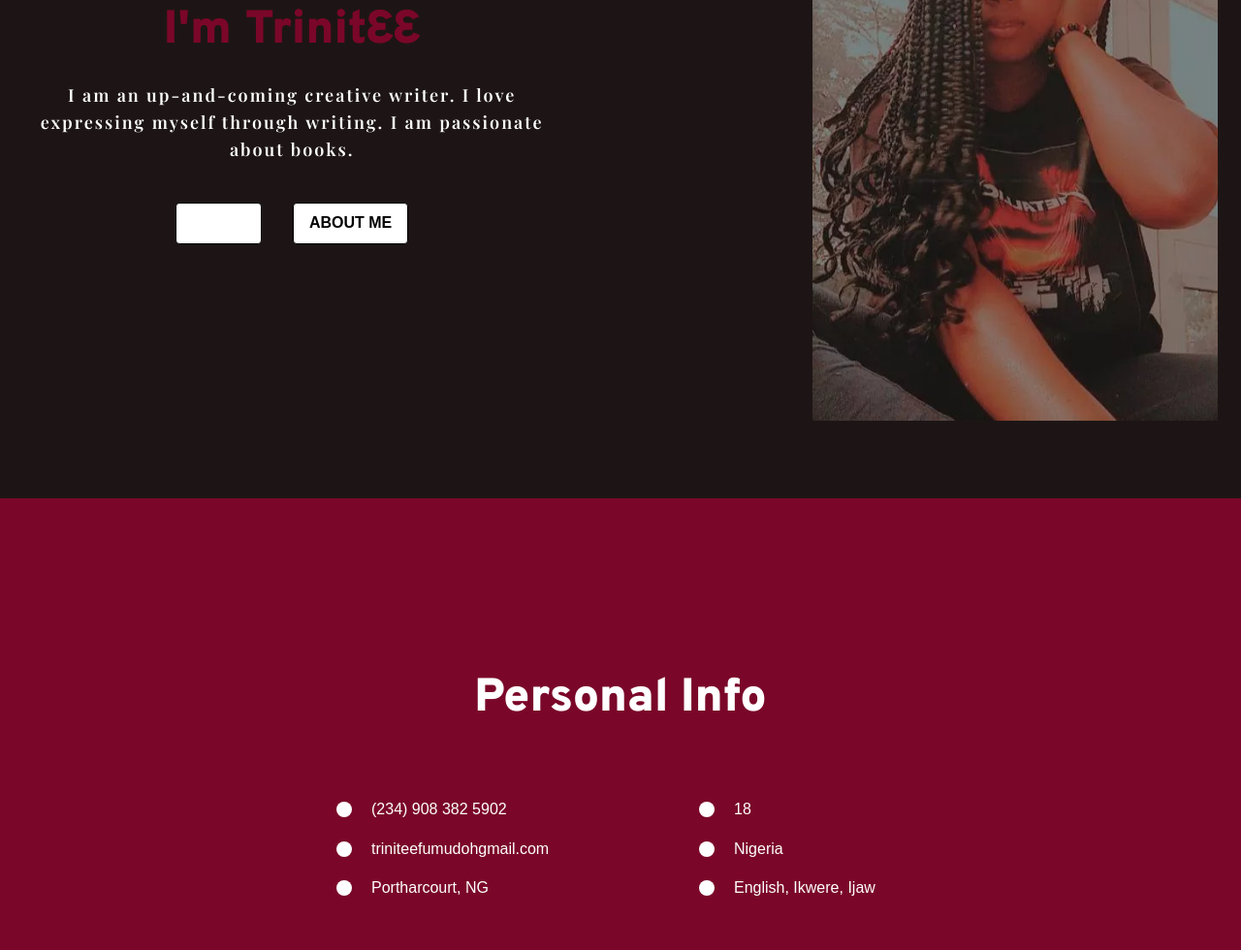
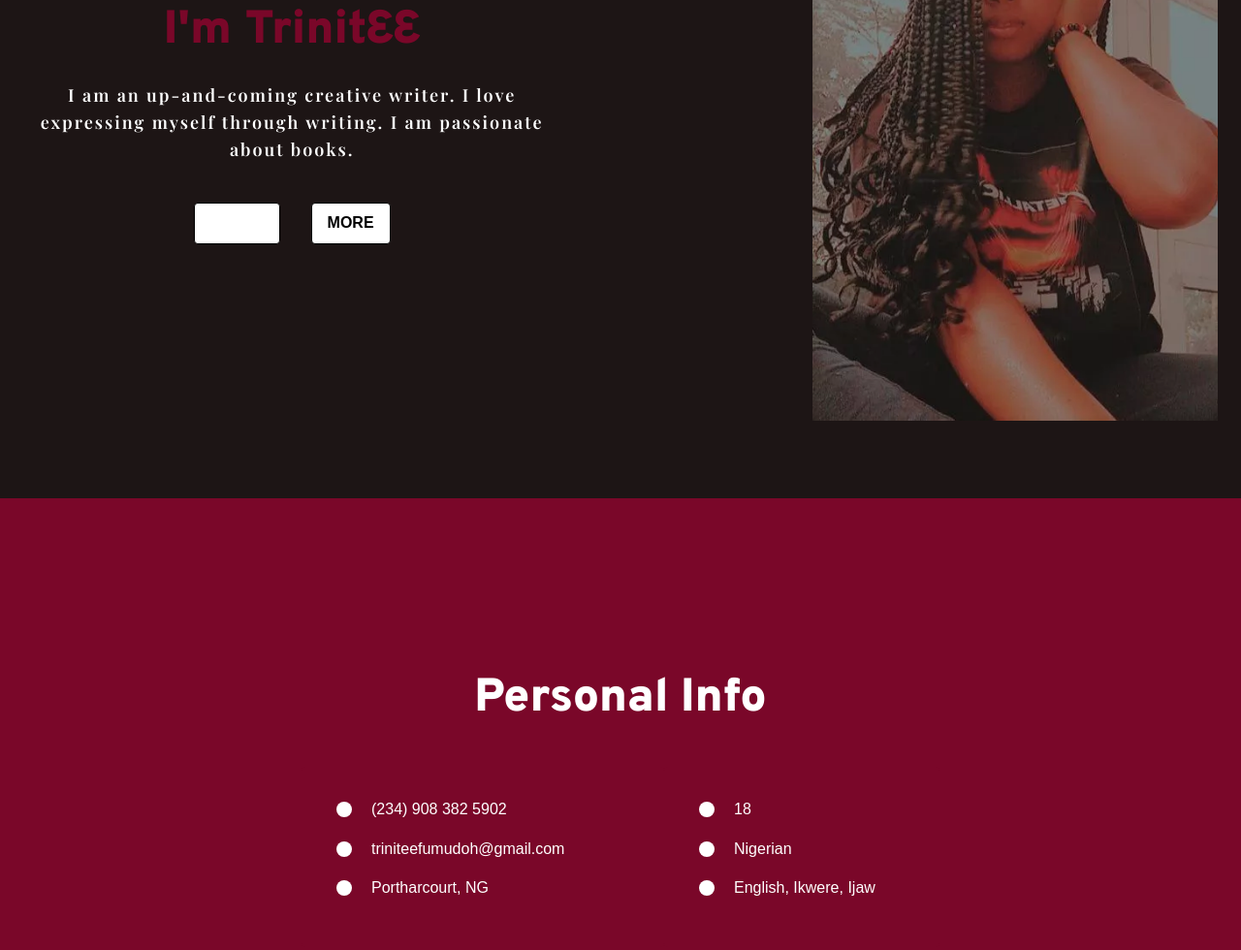
Before and after one commit to Dosu04/Trinitee, a website built with Parcel: page index.html in a window 1280 px wide. Shown: the part 342-1322 px from the top of the page at 97% size. Built offline with nearby package versions, Linux system fonts and the light colour scheme; a web font is replaced by a local one.

Commit message:
Update index.html

```diff
--- a/index.html
+++ b/index.html
@@ -109,7 +109,7 @@
                 <a href="#books"><button class="home-cta-btn anchor button">
                   <span class="home-text03">BOOKS</span>
                 </button></a>
-                <a href="#about"><button class="home-cta-btn1 button">ABOUT ME</button></a>
+                <a href="#about"><button class="home-cta-btn1 button">MORE</button></a>
               </div>
             </div>
             <img
@@ -140,7 +140,7 @@
                       d="M170 512q0-140 101-241t241-101 241 101 101 241-101 241-241 101-241-101-101-241z"
                     ></path>
                   </svg>
-                  <span class="home-text06">triniteefumudohgmail.com</span>
+                  <span class="home-text06">triniteefumudoh@gmail.com</span>
                 </div>
                 <div class="home-container05">
                   <svg viewBox="0 0 1024 1024" class="home-icon08">
@@ -170,7 +170,7 @@
                       d="M170 512q0-140 101-241t241-101 241 101 101 241-101 241-241 101-241-101-101-241z"
                     ></path>
                   </svg>
-                  <span class="home-text12">Nigeria</span>
+                  <span class="home-text12">Nigerian</span>
                 </div>
                 <div class="home-container08">
                   <svg viewBox="0 0 1024 1024" class="home-icon14">
```
